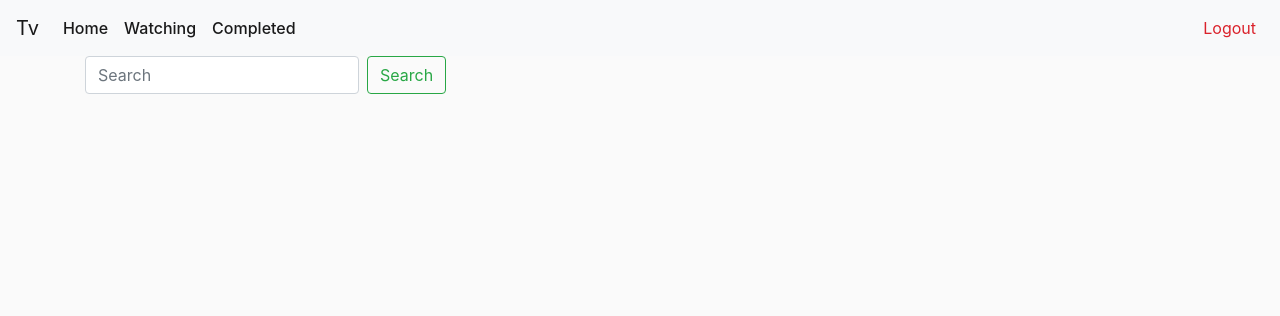
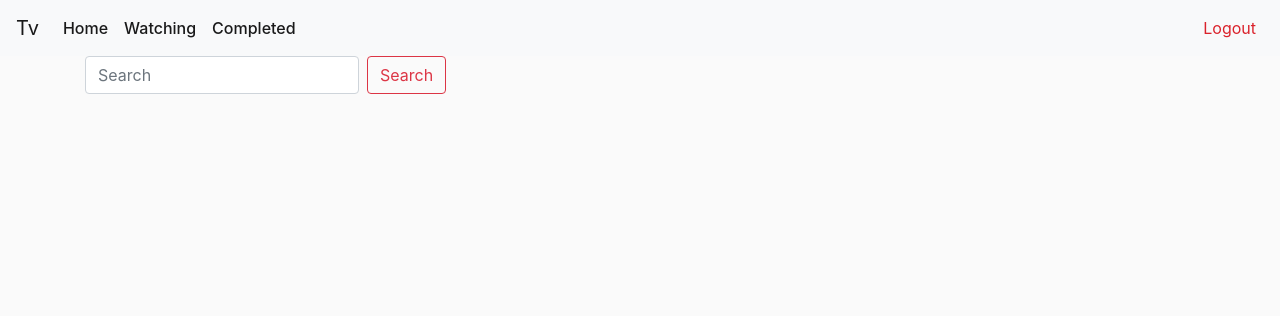
Before and after one commit to damnation14/Tv-List-Django, a Django app: template movies/templates/movies/home.html in a window 1280 px wide. Shown: the top 316 px of the page. Run offline with Django 3.2, Linux system fonts and the light colour scheme; the template is opened without the code that fills it, so the values that code supplies are empty; a user stored in the database is signed in; some libraries are stand-ins or nearby versions.

Commit message:
fourth time

```diff
--- a/movies/templates/movies/home.html
+++ b/movies/templates/movies/home.html
@@ -4,7 +4,7 @@
     <form class="form-inline my-2 my-lg-0" method="GET">
         {% csrf_token %}
         <input class="form-control mr-sm-2" type="search" name="keyword" placeholder="Search" aria-label="Search">
-        <button class="btn btn-outline-success my-2 my-sm-0" type="submit">Search</button>
+        <button class="btn btn-outline-danger my-2 my-sm-0" type="submit">Search</button>
     </form>
     <div class="row mt-3">
         {% for tvshow in tvshows %}
--- a/movies/templates/movies/watchinglist.html
+++ b/movies/templates/movies/watchinglist.html
@@ -1,6 +1,6 @@
 {% extends "movies/base.html" %}
 {% block content %}
-<a role="button" class="btn btn-outline-danger btn-lg btn-block" href="{% url 'tv-home'%}">What are you watching?</a>
+<a role="button" class="btn btn-outline-danger btn-lg btn-block mb-3" href="{% url 'tv-home'%}">What are you watching?</a>
 {%for tvshow in tvshows%}
   <div class="card mb-3" style="max-width: 1000px;">
     <div class="row g-0">
```
